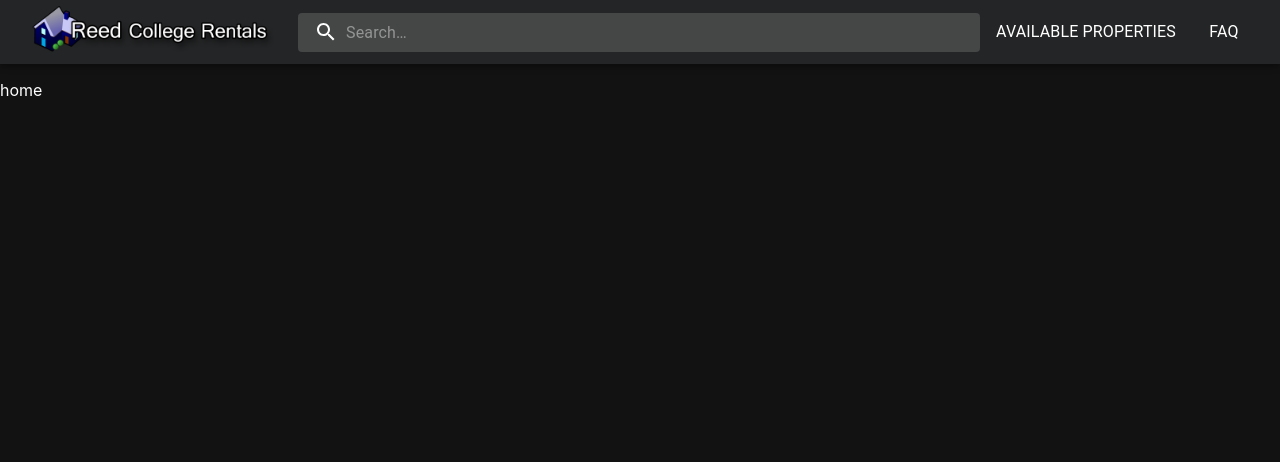
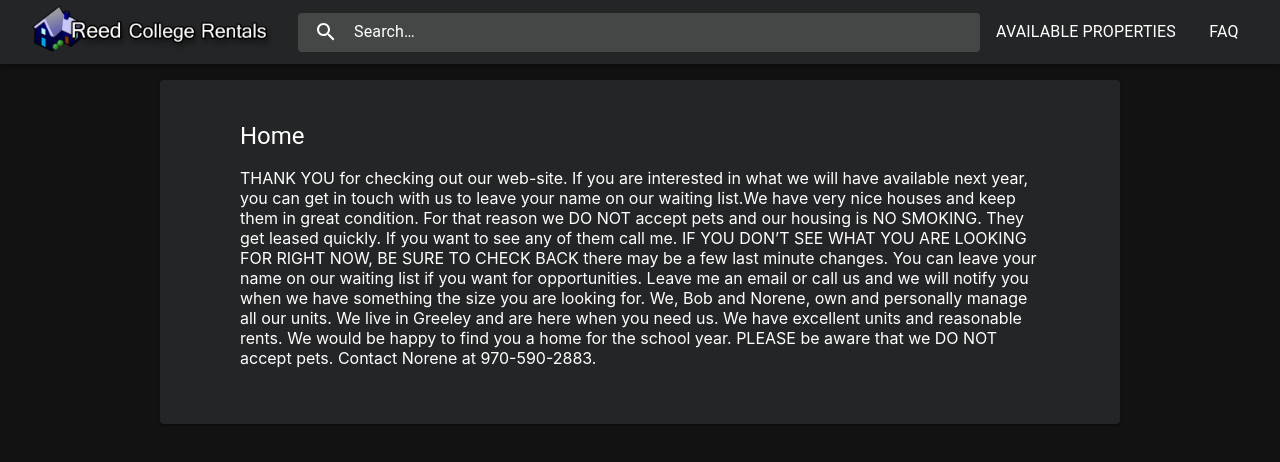
Before and after one commit to RamosThomas/reed-rentals, a React (Create React App) app: page / in a window 1280 px wide. Shown: the top 462 px of the page. Built offline with nearby package versions, Linux system fonts and the light colour scheme.

Commit message:
Add UI work - Too much in-line styling - Continuing to add elements to build out the UI of the webpage

```diff
--- a/src/components/AppBar.tsx
+++ b/src/components/AppBar.tsx
@@ -48,7 +48,7 @@ const StyledInputBase = styled(InputBase)(({ theme }) => ({
     padding: theme.spacing(1, 1, 1, 0),
     paddingLeft: `calc(1em + ${theme.spacing(4)})`,
     transition: "0.25s",
-    width: "100%",
+    width: 0,
   },
 }));
 const StyledButton = styled(Button)(({ theme }) => ({
@@ -62,15 +62,15 @@ const StyledMenu = styled(Menu)(() => ({
 
 interface Props {
   onPageChange: React.Dispatch<React.SetStateAction<number>>;
+  onSearchClick: React.Dispatch<React.SetStateAction<boolean>>;
   isMobile: boolean;
 }
 
 export default function AppBar(props: Props) {
-  const { onPageChange, isMobile } = props;
-  const [, setIsSearchBarFocus] = React.useState<boolean>(false);
   const [anchorElement, setAnchorElement] = React.useState<null | HTMLElement>(
     null
   );
+
   const open = Boolean(anchorElement);
   const handleDropDownForMobileView = (
     event: React.MouseEvent<HTMLButtonElement>
@@ -80,31 +80,20 @@ export default function AppBar(props: Props) {
   const handleClose = () => {
     setAnchorElement(null);
   };
-
-  const handleFocus = () => {
-    setIsSearchBarFocus(true);
+  const handleHomeClick = (page: number) => {
+    props.onPageChange(page);
   };
-  const handleBlur = () => {
-    setIsSearchBarFocus(false);
-  };
-  const handleHomeClick = React.useCallback(
-    (page: number) => {
-      onPageChange(page);
-    },
-    [onPageChange]
-  );
 
   return (
     <Box
       sx={{
-        display: "flex",
         position: "sticky",
         top: 0,
       }}
     >
-      <MUIAppBar sx={{ backgroundColor: "#242526" }}>
+      <MUIAppBar id="appbar" sx={{ backgroundColor: "#242526" }}>
         <Toolbar>
-          {isMobile ? (
+          {props.isMobile ? (
             <IconButton
               onClick={handleDropDownForMobileView}
               size="large"
@@ -141,20 +130,19 @@ export default function AppBar(props: Props) {
             />
           </Box>
           <Search
-            onClick={() => document.getElementById("SearchInput")?.focus()}
+            onClick={() => {
+              props.onSearchClick(true);
+            }}
+            sx={{ alignItems: "center" }}
           >
             <SearchIconWrapper>
               <SearchIcon />
             </SearchIconWrapper>
-            <StyledInputBase
-              id="SearchInput"
-              onFocus={handleFocus}
-              onBlur={handleBlur}
-              placeholder="Search…"
-            />
+            <StyledInputBase />
+            <Typography>Search…</Typography>
           </Search>
 
-          <Box display={isMobile ? "none" : "flex"}>
+          <Box display={props.isMobile ? "none" : "flex"}>
             <StyledButton onClick={() => handleHomeClick(1)}>
               <Typography>Available Properties</Typography>
             </StyledButton>
--- a/src/components/MainContainer.tsx
+++ b/src/components/MainContainer.tsx
@@ -1,6 +1,6 @@
 import React from "react";
 
-import { Box } from "@mui/material";
+import { Box, Paper, Typography } from "@mui/material";
 
 import useCheckMobileScreen from "../react/hooks/useCheckMobileScreen";
 
@@ -10,18 +10,50 @@ import SearchPropertiesModal from "./SearchPropertiesModal";
 
 export default function MainContainer() {
   const [page, setPage] = React.useState<number>(0);
-  const [isModalOpen] = React.useState<boolean>(false);
+  const [isModalOpen, setIsModalOpen] = React.useState<boolean>(false);
   const isMobile: boolean = useCheckMobileScreen();
+
+  React.useEffect(() => {
+    console.log("open", isModalOpen);
+  }, [isModalOpen]);
 
   return (
     <>
-      <SearchPropertiesModal open={isModalOpen} />
-      <AppBar onPageChange={setPage} isMobile={isMobile} />
+      <SearchPropertiesModal open={isModalOpen} onClose={setIsModalOpen} />
+      <AppBar
+        onPageChange={setPage}
+        onSearchClick={setIsModalOpen}
+        isMobile={isMobile}
+      />
       <Box sx={{ pt: 10 }}>
         {isMobile ? (
           <MobileContainer />
         ) : page === 0 ? (
-          <div style={{ color: "white" }}>home</div>
+          <Box sx={{ flexGrow: 1 }}>
+            <Paper
+              sx={{ color: "#fff", bgcolor: "#242526", mx: 20, px: 10, py: 5 }}
+            >
+              <Typography variant="h5">Home</Typography>
+              <p>
+                THANK YOU for checking out our web-site. If you are interested
+                in what we will have available next year, you can get in touch
+                with us to leave your name on our waiting list.We have very nice
+                houses and keep them in great condition. For that reason we DO
+                NOT accept pets and our housing is NO SMOKING. They get leased
+                quickly. If you want to see any of them call me. IF YOU DON’T
+                SEE WHAT YOU ARE LOOKING FOR RIGHT NOW, BE SURE TO CHECK BACK
+                there may be a few last minute changes. You can leave your name
+                on our waiting list if you want for opportunities. Leave me an
+                email or call us and we will notify you when we have something
+                the size you are looking for. We, Bob and Norene, own and
+                personally manage all our units. We live in Greeley and are here
+                when you need us. We have excellent units and reasonable rents.
+                We would be happy to find you a home for the school year. PLEASE
+                be aware that we DO NOT accept pets. Contact Norene at
+                970-590-2883.
+              </p>
+            </Paper>
+          </Box>
         ) : page === 1 ? (
           <div style={{ color: "white" }}>Available Properties</div>
         ) : (
--- a/src/components/SearchPropertiesModal.tsx
+++ b/src/components/SearchPropertiesModal.tsx
@@ -1,15 +1,71 @@
 import React from "react";
 
-import { Dialog } from "@mui/material";
+import CloseIcon from "@mui/icons-material/Close";
+import { Box, Dialog, Grid, IconButton, Typography } from "@mui/material";
+
+import { Slider, Increment } from "./SearchPropertyComponents";
 
 interface Props {
   open: boolean;
+  onClose: React.Dispatch<React.SetStateAction<boolean>>;
 }
 
-export default function SearchPropertiesModal({ open }: Props) {
+export default function SearchPropertiesModal(props: Props) {
+  const handleCloseModal = () => {
+    props.onClose(false);
+  };
+
   return (
-    <Dialog open={open}>
-      <div>Test</div>
+    <Dialog
+      PaperProps={{ sx: { backgroundColor: "#242526" } }}
+      open={props.open}
+      fullWidth
+      onBackdropClick={handleCloseModal}
+      sx={{
+        display: "flex",
+        flexDirection: "column",
+        justifyContent: "center",
+      }}
+    >
+      <Box sx={{ py: 5 }}>
+        <Grid
+          container
+          direction="column"
+          justifyContent="space-evenly"
+          alignItems="center"
+        >
+          <Grid item width="300px">
+            <Typography textAlign="center" sx={{ color: "#fff" }} variant="h5">
+              Rent
+            </Typography>
+            <Slider defaultStartValue={500} defaultEndValue={3200} />
+          </Grid>
+          <Grid item>
+            <Typography textAlign="center" sx={{ color: "#fff" }} variant="h5">
+              Bedroom(s)
+            </Typography>
+            <Increment defaultStartValue={1} />
+          </Grid>
+          <Grid item>
+            <Typography textAlign="center" sx={{ color: "#fff" }} variant="h5">
+              Bathroom(s)
+            </Typography>
+            <Increment defaultStartValue={1} />
+          </Grid>
+          <Grid item>
+            <Typography textAlign="center" sx={{ color: "#fff" }} variant="h5">
+              Property Type
+            </Typography>
+          </Grid>
+        </Grid>
+
+        <IconButton
+          onClick={handleCloseModal}
+          sx={{ position: "absolute", right: 0, top: 0 }}
+        >
+          <CloseIcon sx={{ color: "#fff" }} />
+        </IconButton>
+      </Box>
     </Dialog>
   );
 }
--- /dev/null
+++ b/src/components/SearchPropertyComponents.tsx
@@ -0,0 +1,70 @@
+import React from "react";
+
+import AddIcon from "@mui/icons-material/Add";
+import RemoveIcon from "@mui/icons-material/Remove";
+import {
+  alpha,
+  Box,
+  IconButton,
+  Slider as MuiSlider,
+  Typography,
+} from "@mui/material";
+import { blue } from "@mui/material/colors";
+
+interface Props {
+  defaultStartValue?: string | number | undefined;
+  defaultEndValue?: string | number | undefined;
+}
+
+function Slider(props: Props) {
+  const [value, setValue] = React.useState<number[]>([
+    props.defaultStartValue as number,
+    props.defaultEndValue as number,
+  ]);
+
+  const handleChange = (_event: Event, newValue: number | number[]) => {
+    setValue(newValue as number[]);
+  };
+  return (
+    <Box sx={{ flexGrow: 1, p: 5 }}>
+      <MuiSlider
+        value={value}
+        onChange={handleChange}
+        valueLabelDisplay="on"
+        min={0}
+        max={5000}
+        valueLabelFormat={(val) => `$${val}`}
+      />
+    </Box>
+  );
+}
+
+function Increment(props: Props) {
+  const [num, setNum] = React.useState<number>(
+    props.defaultStartValue as number
+  );
+  const handleChange = (value: number) => {
+    setNum((prev) =>
+      prev + value > 0 && prev + value < 10 ? prev + value : prev
+    );
+  };
+  return (
+    <Box sx={{ flexGrow: 1, display: "flex", m: 5 }}>
+      <IconButton onClick={() => handleChange(-1)}>
+        <RemoveIcon sx={{ color: alpha("#fff", 0.5) }} />
+      </IconButton>
+      <Typography sx={{ color: blue[500], my: -3 }}>
+        <b>{num}</b>
+      </Typography>
+      <IconButton onClick={() => handleChange(1)}>
+        <AddIcon sx={{ color: alpha("#fff", 0.5) }} />
+      </IconButton>
+    </Box>
+  );
+}
+
+function Radio(_props: Props) {
+  return null;
+}
+
+export { Slider, Increment, Radio };
```
